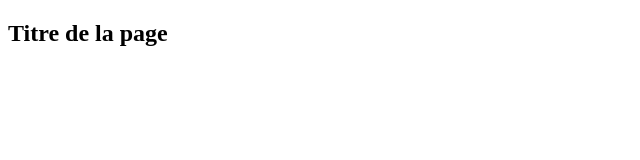
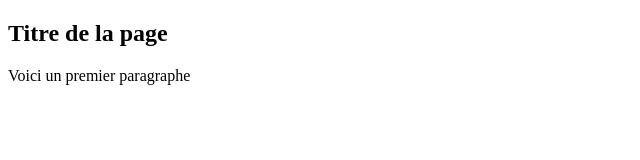
Before and after one commit to gladpietro/pratiqurelibre, a plain HTML site: page index.html in a window 1280 px wide. Shown: the whole page, without its empty margins (0-640 px from the left). Drawn offline with Linux system fonts and the light colour scheme.

Commit message:
trois fichiers d'un coup avec une seule commande, une seule étape

```diff
--- a/index.html
+++ b/index.html
@@ -5,5 +5,6 @@
     </head>
     <body>
         <h2>Titre de la page</h2>
+        <p>Voici un premier paragraphe</p>
     </body>
 </html>
```
Also changed, not shown: 2 other files.
